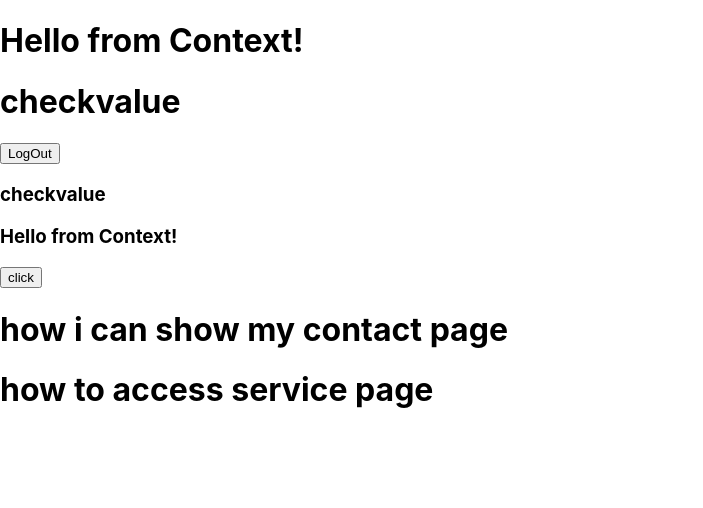
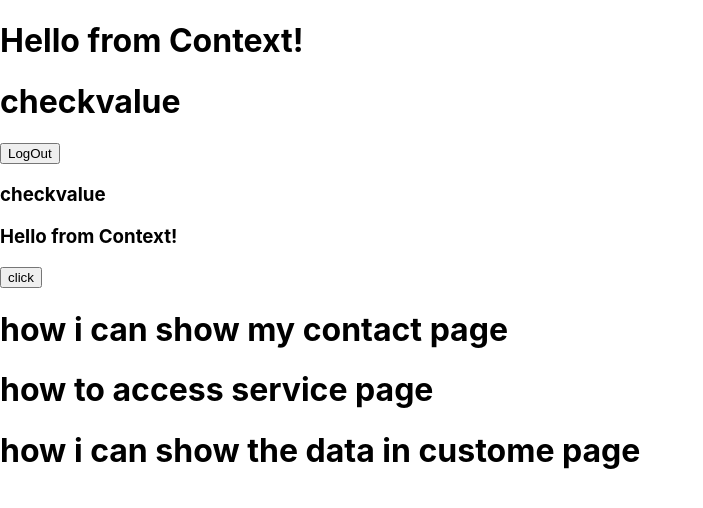
Before and after one commit to codingwithmanish20/contextHook, a React (Create React App) app: page / in a window 1280 px wide. Shown: the top 508 px of the page, without its empty margins (0-703 px from the left). Built offline with nearby package versions, Linux system fonts and the light colour scheme.

Commit message:
make the custome file

```diff
--- a/src/App.js
+++ b/src/App.js
@@ -4,6 +4,7 @@ import About from './Pages/About'
 import Contact from './Pages/Contact'
 import Servics from './Pages/Servics'
 import MyContextProvider from './contsxt/MyContextProvider'
+import CustomePage from './Pages/CustomePage'
 
 const App = () => {
 
@@ -14,6 +15,8 @@ const App = () => {
       <About />
       <Contact/>
       <Servics/>
+      <CustomePage/>
+
       </MyContextProvider>
 
     </div>
--- /dev/null
+++ b/src/Pages/CustomePage.jsx
@@ -0,0 +1,13 @@
+import React, { useContext } from 'react'
+import MyContext from '../contsxt/MyContext'
+
+const CustomePage = () => {
+    const {customePage} = useContext(MyContext)
+  return (
+    <div>
+      <h1>{customePage}</h1>
+    </div>
+  )
+}
+
+export default CustomePage
--- a/src/contsxt/MyContextProvider.jsx
+++ b/src/contsxt/MyContextProvider.jsx
@@ -7,6 +7,7 @@ const MyContextProvider = ({ children }) => {
   const contextText = "checkvalue"
   const contactPage = "how i can show my contact page"
   const servicepage = "how to access service page"
+  const customePage = "how i can show the data in custome page"
 
   const login = () => {
   alert("how i can do this")
@@ -17,7 +18,7 @@ const MyContextProvider = ({ children }) => {
   }
 
 
-  return <MyContext.Provider value={{contextValue,contextText,contactPage,servicepage, login, logOut}}>
+  return <MyContext.Provider value={{contextValue,contextText,contactPage,servicepage,customePage, login, logOut}}>
     {children}
     </MyContext.Provider>;
 };
```
